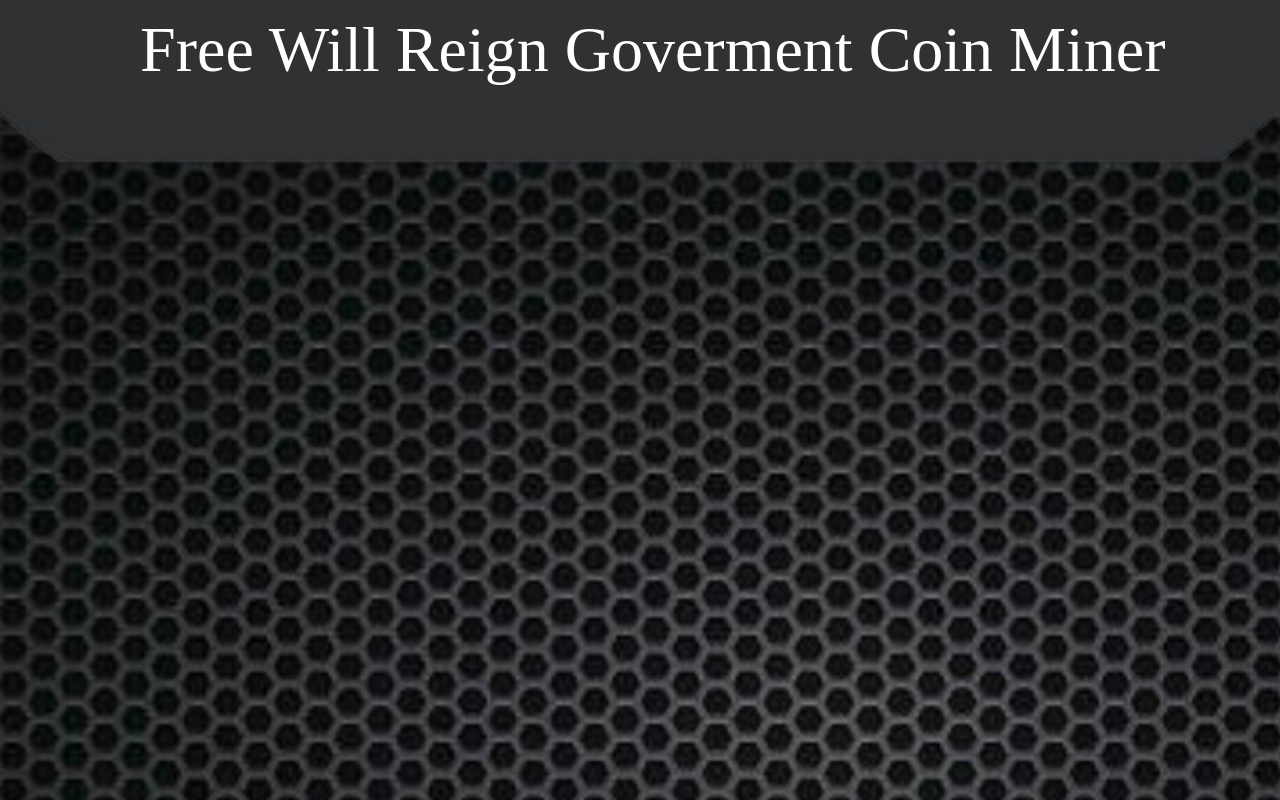
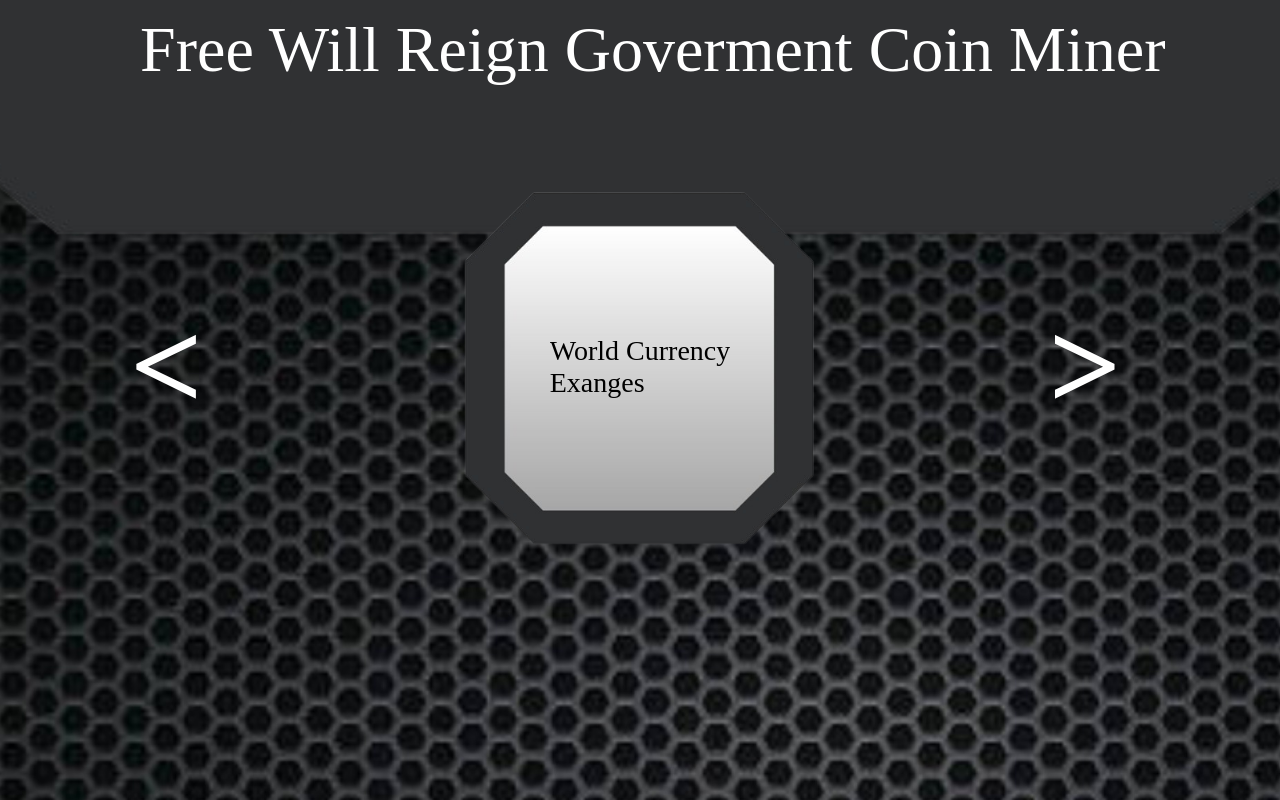
Before and after one commit to lonewolf00025/Freedom-will-reign-government-coin-miner-10-27-2023, a plain HTML site: page mian/main.html in a window 1280 px wide. Shown: the top 800 px of the page. Drawn offline with Linux system fonts and the light colour scheme.

Commit message:
version 0.09

```diff
--- a/mian/main.css
+++ b/mian/main.css
@@ -4,29 +4,42 @@
     overflow: hidden;
 }
 .head{
-    width: 150%;
-    height:50%;
-    margin-left: -25%;
-    margin-top: -15%;
+    width: 150vw;
+    height:50vh;
+    margin-left: -25vw;
+    margin-top: -15vh;
     z-index: 1;
     position: absolute;
 }
 .headc{
-    width: 100%;
+    width: 100vw;
     margin: 1%;
     color: white;
     font-size: 64px;
     z-index: 2;
-    position: absolute;
+    position: relative;
     text-align: center;
 }
 .body{
-    width: 100%;
-    height:100%;
+    width: 100vw;
+    height:100vh;
     z-index: 0;
     position: absolute;
+}
+body{
+    height: 90vh;
+    width: 100vw
 }
 .hiddenelemtstogame{
     display: none;
     z-index: 0;
 }
+.mainbody{
+    z-index: 1;
+    position: relative;
+    width: 80vw;
+    height: 50vh;
+    margin-left: auto;
+    margin-right: auto;
+    margin-top: 10vh;
+}
--- a/mian/main.html
+++ b/mian/main.html
@@ -3,6 +3,7 @@
     <head>
         <link type="text/css" rel="stylesheet" href="main.css">
         <link type="text/css" rel="stylesheet" href="src/miners/miners.css">
+        <link type="text/css" rel="stylesheet" href="src/menu/menu.css">
     </head>
     <body>
         <div class="hiddenelemtstogame">
@@ -57,6 +58,7 @@
         <div class="mainbody" id="mainbody"></div>
         <div class="scripts">
             <script src="src/miners/miners.js"></script>
+            <script src="src/menu/menu.js"></script>
         </div>
     </body>
 </html>
--- /dev/null
+++ b/mian/src/menu/menu.css
@@ -0,0 +1,31 @@
+table{
+    width: 100%;
+    height: 100%;
+}
+.atd{
+    width: 10%;
+}
+.ctd{
+    height: 100%;
+    background-image: url('../../imgs/menutile.png');
+    background-repeat: no-repeat;
+    background-position: center;
+    background-size: contain;
+}
+.atd p{
+    font-size: 128px;
+    font-weight: 900;
+    width: fit-content;
+    color: white;
+}
+.menutiletitle{
+    position: relative;
+    z-index: 5;
+    top: 0;
+    left: 0;
+    display: flex;
+    justify-content: center;
+    align-items: center;
+    font-size: 28px;
+    color: black;
+}
--- a/mian/src/menu/menu.js
+++ b/mian/src/menu/menu.js
@@ -0,0 +1,15 @@
+var menuscreencounter = 0
+var menuassemblular
+var menutext = [
+    "World Currency <br> Exanges",
+    "Quilar Exange into aniaml crypto coin",
+    "Miners",
+    "Log out",
+]
+function menuscreen(){
+    menuassemblular = '<table><tr><td class="atd"><p class="leftarrow" onclick="leftarrow"><</p></td><td class="ctd"><div class="menutile" id="menutile" onclick="menutile"><div class="menutiletitle"><p>'+menutext[menuscreencounter]+'<p></div></div></td><td class="atd"><p class="rightarrow" onclick="rightarrow">></p></td></tr></table>'
+    document.getElementById("mainbody").innerHTML = menuassemblular
+}
+window.onload = function(){
+    menuscreen();
+}
```
Also changed, not shown: mian/imgs/menu box.png (deleted), mian/imgs/menutile.png (added).
